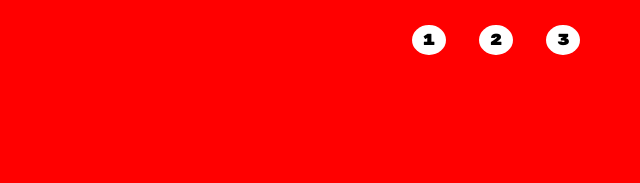
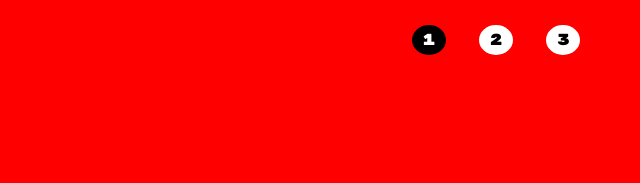
Before and after one commit to ThubeesanKugathas/htmlcss-shoes, a plain HTML site: page index.html in a window 1280 px wide. In both pictures the pointer is over the link 1068 px from the left and 40 px from the top of the page. Shown: the top 183 px of the page, 640-1280 px from the left. Drawn offline with Linux system fonts and the light colour scheme.

Commit message:
aggiunta hover al bonus

```diff
--- a/css/style.css
+++ b/css/style.css
@@ -41,6 +41,11 @@
     text-decoration: none;
 }
 
+.button a:hover{
+    background-color: black;
+    color: white;
+}
+
 .shoes img {
     height: 350px;
 }
```
